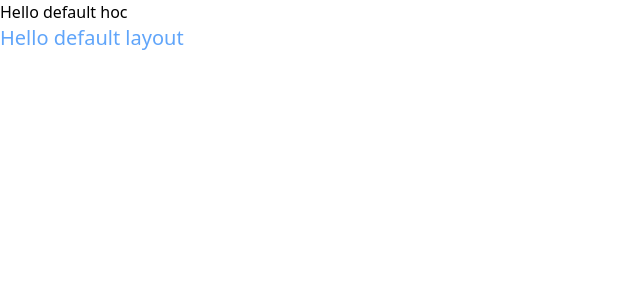
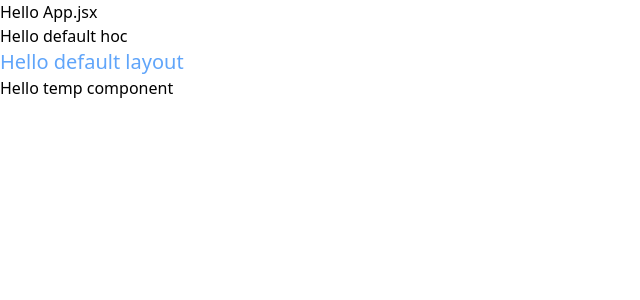
Before and after one commit to ash-1908/bms-clone, a React (Create React App) app: page / in a window 1280 px wide. Shown: the top 300 px of the page, without its empty margins (0-640 px from the left). Built offline with nearby package versions, Linux system fonts and the light colour scheme.

Commit message:
setup for layout first approach, installed react router

```diff
--- a/src/App.jsx
+++ b/src/App.jsx
@@ -1,10 +1,12 @@
 import React from "react"
 import { DefaultHOC } from "./HOC/Default.HOC"
+import { Temp } from "./components/Temp"
 
 function App() {
   return (
     <>
-      <DefaultHOC/>
+      <h1>Hello App.jsx</h1>
+      <DefaultHOC path="/" exact component={ Temp } />
     </>
   )
 }
--- a/src/HOC/Default.HOC.jsx
+++ b/src/HOC/Default.HOC.jsx
@@ -1,11 +1,16 @@
 import React from 'react'
 import DefaultLayout from '../layouts/Default.layout'
+import { Route } from 'react-router-dom'
 
-export const DefaultHOC = () => {
+export const DefaultHOC = ({component: Component, ...props}) => {
     return (
-        <div>
+        <>
             <h2>Hello default hoc</h2>
-            <DefaultLayout/>
-        </div>
+            <Route {...props} component={(rest) => (
+                <DefaultLayout>
+                    <Component {...rest} />
+                </DefaultLayout>
+            )} />
+        </>
     )
 }
--- /dev/null
+++ b/src/components/Temp.jsx
@@ -0,0 +1,9 @@
+import React from 'react'
+
+export const Temp = (props) => {
+    return (
+        <div>
+            <h1 {...props}>Hello temp component</h1>
+        </div>
+    )
+}
--- a/src/layouts/Default.layout.jsx
+++ b/src/layouts/Default.layout.jsx
@@ -1,9 +1,10 @@
 import React from 'react'
 
-const DefaultLayout = () => {
+const DefaultLayout = (props) => {
     return (
         <div>
             <h1 className="text-xl text-blue-400">Hello default layout</h1>
+            {props.children}
         </div>
     )
 }
```
